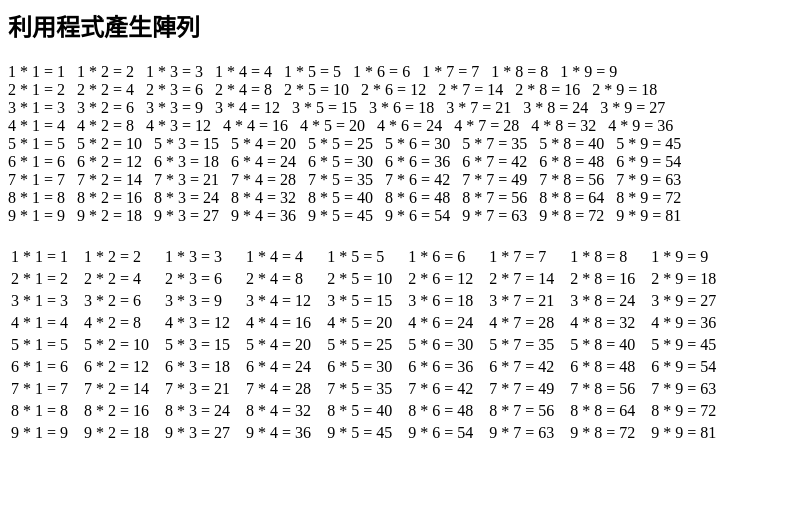
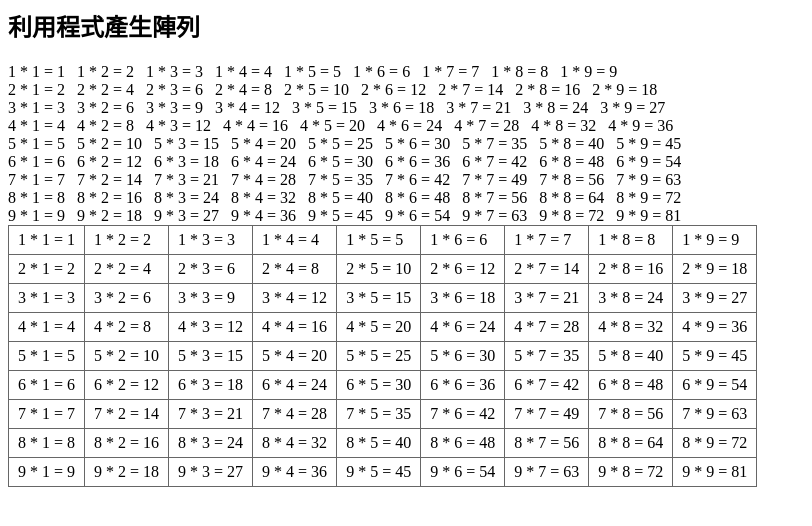
Before and after one commit to dean5201314/11102-PHP-Basic, a PHP site: page /array_pra01.php in a window 1280 px wide. Shown: the top 526 px of the page, without its empty margins (0-812 px from the left). Run offline with PHP 8.4, Linux system fonts and the light colour scheme.

Commit message:
99Table + foreach + <table>

```diff
--- a/array_pra01.php
+++ b/array_pra01.php
@@ -81,6 +81,19 @@ foreach ($nine as $idx => $value) {
     }
 }
 
+?>
+<style>
+    table{
+        border: 1px solid black;
+        border-collapse: collapse;
+    }
+    table td{
+        border:1px solid #666;
+        padding:5px 9px;
+    }
+</style>
+<?php
+/*
 echo "<table>";
 echo "<tr>";
 foreach ($nine as $idx => $value) {
@@ -95,5 +108,22 @@ foreach ($nine as $idx => $value) {
     }
 }
 echo "<br>";
+*/
+
+echo "<table>";
+foreach($nine as $idx => $value){
+   // echo $value;
+    if($idx%9==0) {
+
+       echo "<tr>
+                <td>$value</td>";
+        }else if($idx%9==8){
+           echo "<td>$value</td>
+            </tr>";
+        }else{
+           echo "<td>$value</td>";
+        }
+}
+echo "</table>";
 
 ?>
```
